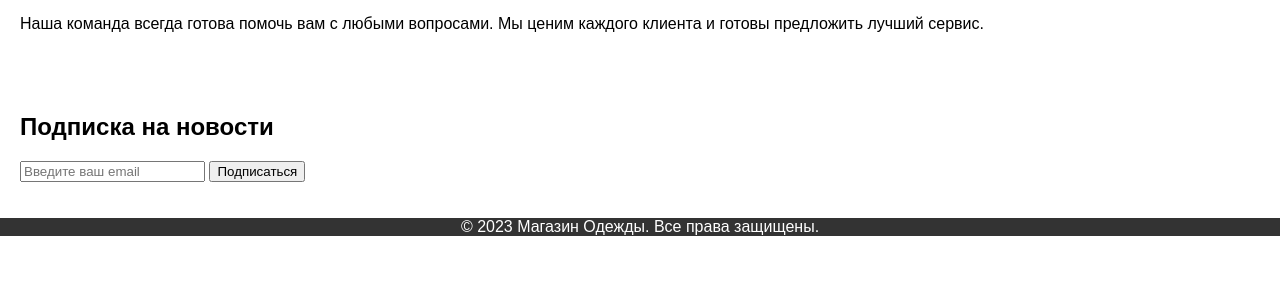
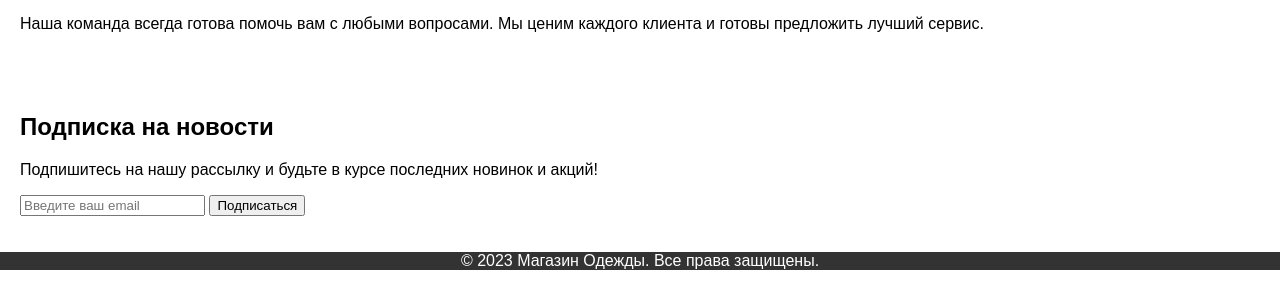
Before and after one commit to anastasiaaleksandrowa/brand, a plain HTML site: page index.html in a window 1280 px wide. Shown: the part 946-1232 px from the top of the page. Before the commit the page ends 1198 px from the top, so only its background shows below. Drawn offline with Linux system fonts and the light colour scheme.

Commit message:
index подписка

```diff
--- a/index.html
+++ b/index.html
@@ -52,8 +52,9 @@
 
         <section id="subscribe" class="subscribe">
             <h2>Подписка на новости</h2>
-            <form action="#">
-                <input type="email" placeholder="Введите ваш email" required>
+            <p>Подпишитесь на нашу рассылку и будьте в курсе последних новинок и акций!</p>
+            <form action="#" method="post">
+                <input type="email" placeholder="Введите ваш email" required />
                 <button type="submit">Подписаться</button>
             </form>
         </section>
```
